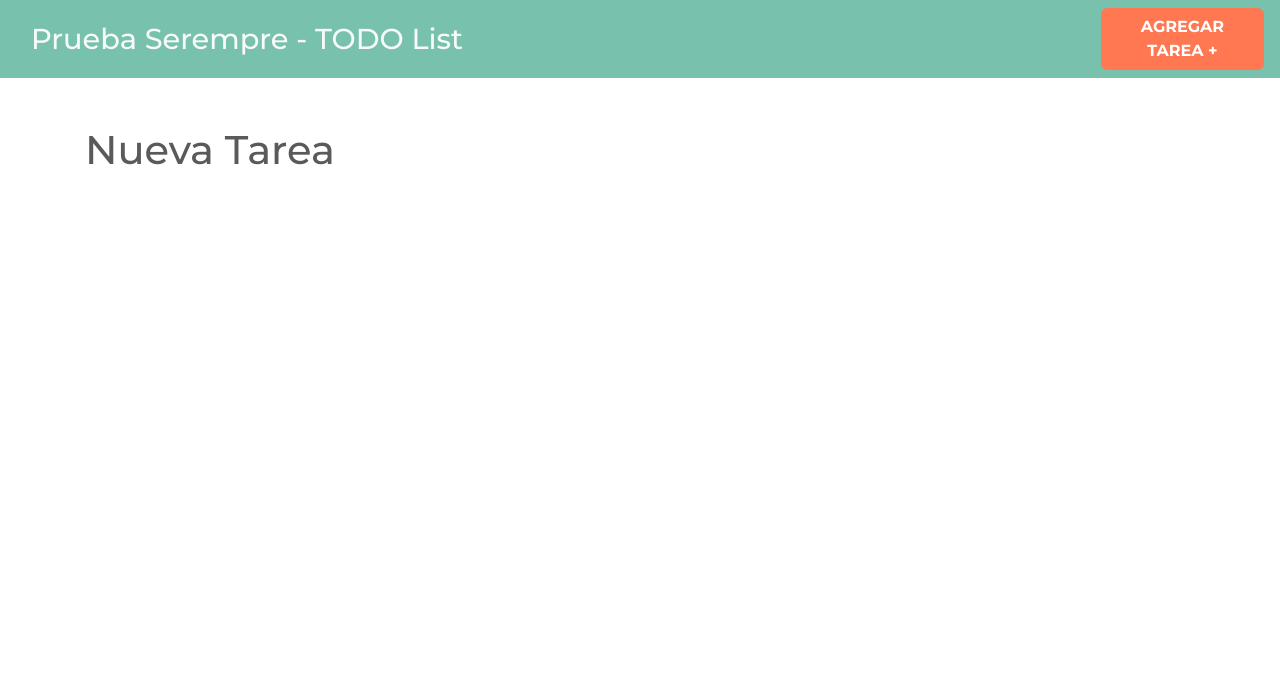
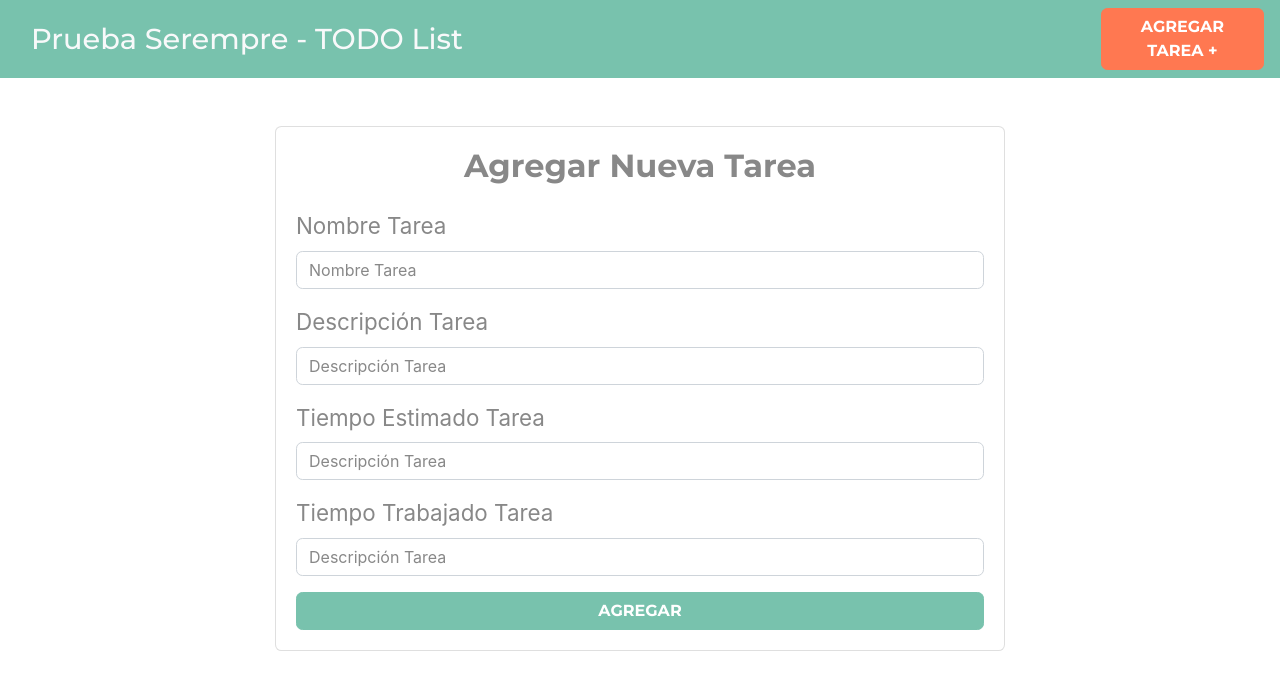
Before and after one commit to jaimeduque17/serempre-test, a React (Create React App) app: page /tasks/new in a window 1280 px wide. Shown: the top 690 px of the page. Built offline with nearby package versions, Linux system fonts and the light colour scheme.

Commit message:
the form to create a new task is created

```diff
--- a/src/components/NewTask.js
+++ b/src/components/NewTask.js
@@ -2,7 +2,58 @@ import React from 'react';
 
 const NewTask = () => {
     return (
-        <h1>Nueva Tarea</h1>
+        <div className="row justify-content-center">
+            <div className="col-md-8">
+                <div className="card">
+                    <div className="card-body">
+                        <h2 className="text-center mb-4 font-weight-bold">
+                            Agregar Nueva Tarea
+                        </h2>
+                        <form>
+                            <div className="form-group">
+                                <label>Nombre Tarea</label>
+                                <input
+                                    type="text"
+                                    className="form-control"
+                                    placeholder="Nombre Tarea"
+                                    name="name"
+                                />
+                            </div>
+                            <div className="form-group">
+                                <label>Descripción Tarea</label>
+                                <input
+                                    type="text"
+                                    className="form-control"
+                                    placeholder="Descripción Tarea"
+                                    name="description"
+                                />
+                            </div>
+                            <div className="form-group">
+                                <label>Tiempo Estimado Tarea</label>
+                                <input
+                                    type="number"
+                                    className="form-control"
+                                    placeholder="Descripción Tarea"
+                                    name="estimated"
+                                />
+                            </div>
+                            <div className="form-group">
+                                <label>Tiempo Trabajado Tarea</label>
+                                <input
+                                    type="number"
+                                    className="form-control"
+                                    placeholder="Descripción Tarea"
+                                    name="worked"
+                                />
+                            </div>
+                            <button type="submit"
+                                className="btn btn-primary font-weight-bold text-uppercase d-block w-100"
+                            >Agregar</button>
+                        </form>
+                    </div>
+                </div>
+            </div>
+        </div>
     );
 }
 
```
